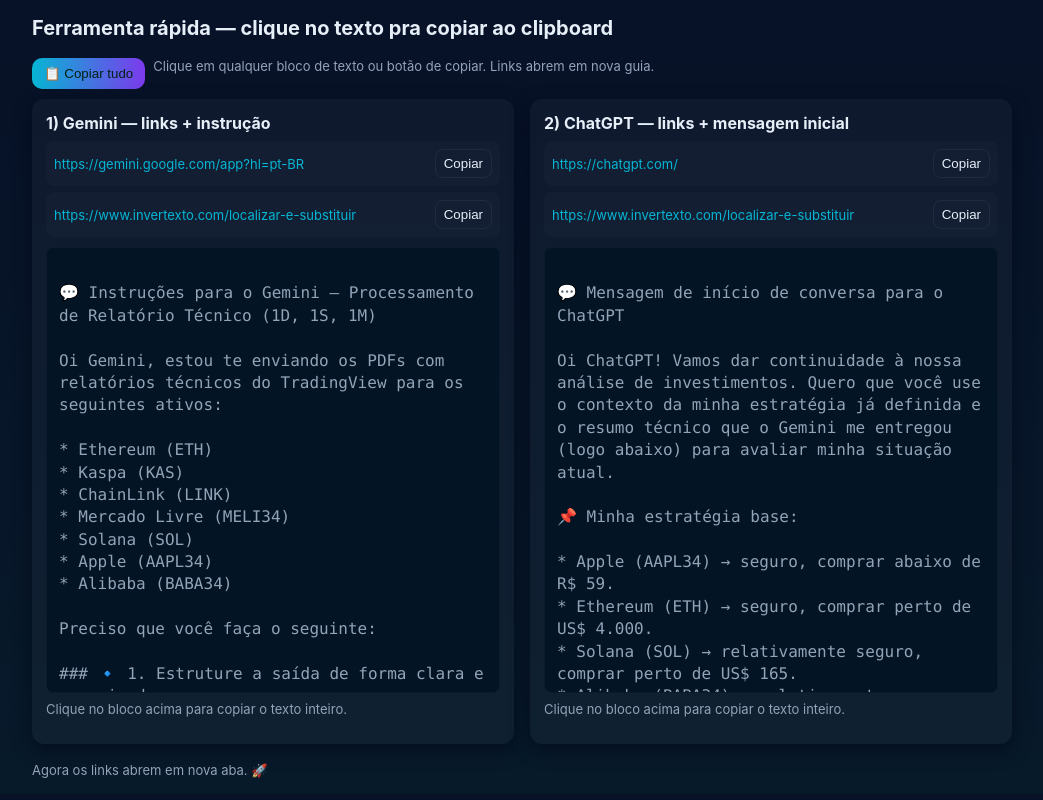
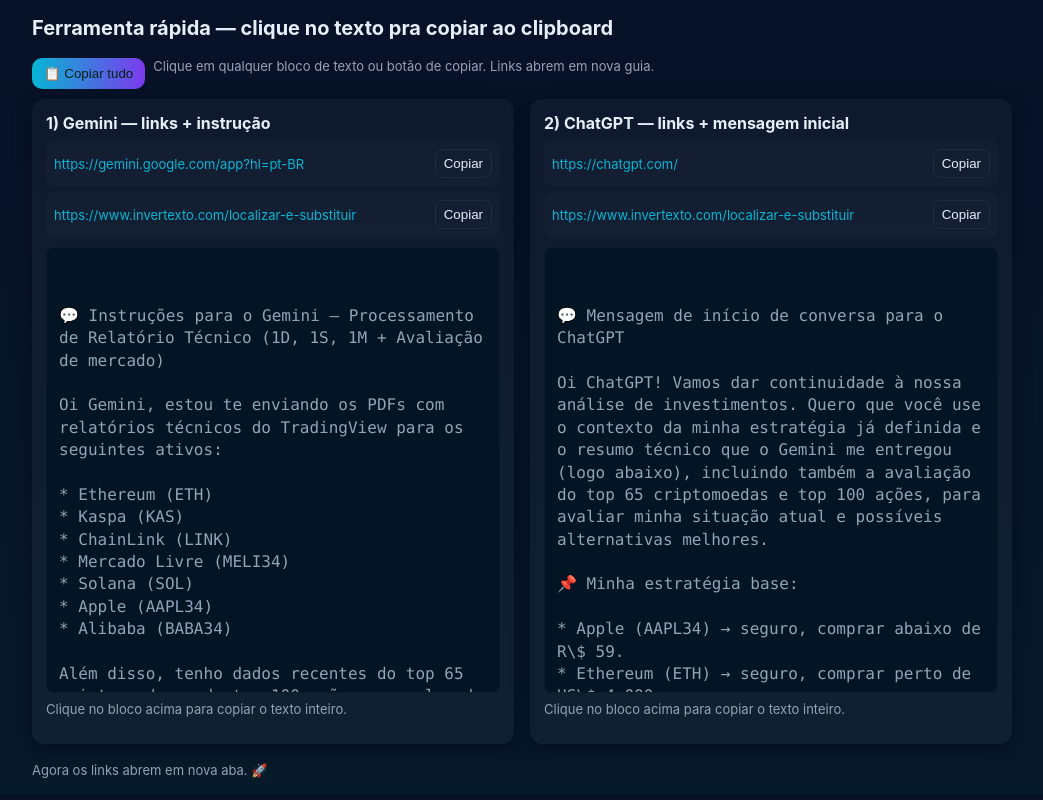
Before and after one commit to BarujaFe/Legacy, a plain HTML site: page index.html in a window 1280 px wide. Shown: the whole page, without its empty margins (118-1161 px from the left). Drawn offline with Linux system fonts and the light colour scheme.

Commit message:
Update index.html

```diff
--- a/index.html
+++ b/index.html
@@ -52,7 +52,8 @@
       </div>
 
       <div class="text-block" tabindex="0" title="Clique para copiar" data-copy>
-💬 Instruções para o Gemini – Processamento de Relatório Técnico (1D, 1S, 1M)
+
+💬 Instruções para o Gemini – Processamento de Relatório Técnico (1D, 1S, 1M + Avaliação de mercado)
 
 Oi Gemini, estou te enviando os PDFs com relatórios técnicos do TradingView para os seguintes ativos:
 
@@ -64,48 +65,74 @@ Oi Gemini, estou te enviando os PDFs com relatórios técnicos do TradingView pa
 * Apple (AAPL34)
 * Alibaba (BABA34)
 
+Além disso, tenho dados recentes do top 65 criptomoedas e do top 100 ações por valor de mercado, incluindo:
+
+Criptomoedas:
+
+* Nome, Preço, 1h %, 24h %, 7d %, Cap. de Mercado, Volume(24h), Fornecimento Circulante, Últimos 7 Dias
+
+Ações:
+
+* País/Região, Valor de Mercado, Preço, Variação %, Volume Rel., P/L, EPS dil TTM, Crescimento EPS dil. 12M Ano a Ano, Div. Yield %, Setor, Classificação dos Analistas
+
 Preciso que você faça o seguinte:
 
 ### 🔹 1. Estruture a saída de forma clara e organizada
 
-Para cada ativo, me entregue um bloco de texto neste formato:
+Para cada ativo dos PDFs, me entregue um bloco de texto neste formato:
 
-Ativo: [nome]
-Preço atual: [se disponível no PDF]
-Preço estratégico de compra: [usar como referência]
-  - ETH → US$ 4.000
-  - SOL → US$ 165
-  - LINK → US$ 22
-  - KAS → US$ 0,08
-  - AAPL34 → R$ 59
-  - MELI34 → R$ 103
-  - BABA34 → R$ 22,50–23,50
+Ativo: \[nome]
+Preço atual: \[se disponível no PDF]
+Preço estratégico de compra: \[usar como referência]
+
+* ETH → US\$ 4.000
+* SOL → US\$ 165
+* LINK → US\$ 22
+* KAS → US\$ 0,08
+* AAPL34 → R\$ 59
+* MELI34 → R\$ 103
+* BABA34 → R\$ 22,50–23,50
+
 Resumo técnico:
-  - Diário (1D): [sinal de compra/venda/manter + principais motivos]
-  - Semanal (1S): [idem]
-  - Mensal (1M): [idem]
-Observações: [anotações relevantes, divergências entre indicadores, suporte/resistência]
+
+* Diário (1D): \[sinal de compra/venda/manter + principais motivos]
+* Semanal (1S): \[idem]
+* Mensal (1M): \[idem]
+
+Observações: \[anotações relevantes, divergências entre indicadores, suporte/resistência]
+
+---
 
 ### 🔹 2. Foque no essencial
 
-* Resuma os Osciladores, Médias Móveis e Pontos de Pivô em insights curtos (não copie tabela inteira).
+* Resuma Osciladores, Médias Móveis e Pontos de Pivô em insights curtos (não copie tabela inteira).
 * Destaque contradições relevantes (ex.: tendência geral de baixa, mas médias móveis fortes em alta).
 * Aponte sinais de risco (ex.: sobrecompra, perda de força no curto prazo).
 
+---
+
 ### 🔹 3. Adapte para a estratégia já definida
 
-Use os preços estratégicos de compra como referência.
+* Use os preços estratégicos de compra como referência.
 
-* Se o ativo está próximo ou abaixo do preço estratégico, marque como “🚨 oportunidade próxima”.
-* Se está longe, marque como “ainda distante do ponto de entrada”.
+  * Se o ativo está próximo ou abaixo do preço estratégico, marque como “🚨 oportunidade próxima”.
+  * Se está longe, marque como “ainda distante do ponto de entrada”.
+
+* Para os top 65 criptos e top 100 ações, avalie:
+
+  * Existe algum ativo com melhor ponto de entrada ou maior potencial de valorização do que os que já monitoramos?
+  * Se sim, indique nome, preço atual, preço estratégico recomendado e justificativa técnica resumida.
+  * Classifique como “🚨 oportunidade potencial” ou “📌 monitorar”.
+
+---
 
 ### 🔹 4. Entregue em texto corrido e claro
 
-O objetivo é eu poder copiar sua resposta e mandar direto para o ChatGPT, para que ele avalie minha situação de investimento. Não preciso de introduções longas nem explicações genéricas.
+* O objetivo é eu poder copiar sua resposta e mandar direto para o ChatGPT, para que ele avalie minha situação de investimento.
+* Sem introduções longas ou explicações genéricas. Apenas análise condensada, padronizada e interpretável, pronta para uso.
 
----
 
-👉 Em resumo: preciso que você transforme os PDFs em um relatório condensado, padronizado e interpretável, alinhado com meus preços estratégicos, pronto para eu mandar ao ChatGPT para análise.
+
       </div>
       <p class="hint small">Clique no bloco acima para copiar o texto inteiro.</p>
     </section>
@@ -126,19 +153,20 @@ O objetivo é eu poder copiar sua resposta e mandar direto para o ChatGPT, para
       </div>
 
       <div class="text-block" tabindex="0" title="Clique para copiar" data-copy>
+
 💬 Mensagem de início de conversa para o ChatGPT
 
-Oi ChatGPT! Vamos dar continuidade à nossa análise de investimentos. Quero que você use o contexto da minha estratégia já definida e o resumo técnico que o Gemini me entregou (logo abaixo) para avaliar minha situação atual.
+Oi ChatGPT! Vamos dar continuidade à nossa análise de investimentos. Quero que você use o contexto da minha estratégia já definida e o resumo técnico que o Gemini me entregou (logo abaixo), incluindo também a avaliação do top 65 criptomoedas e top 100 ações, para avaliar minha situação atual e possíveis alternativas melhores.
 
 📌 Minha estratégia base:
 
-* Apple (AAPL34) → seguro, comprar abaixo de R$ 59.
-* Ethereum (ETH) → seguro, comprar perto de US$ 4.000.
-* Solana (SOL) → relativamente seguro, comprar perto de US$ 165.
-* Alibaba (BABA34) → relativamente seguro, comprar entre R$ 22,50–23,50.
-* Chainlink (LINK) → alto potencial, comprar perto de US$ 22.
-* Kaspa (KAS) → alto potencial/alto risco, comprar perto de US$ 0,08.
-* Mercado Livre (MELI34) → grande potencial, comprar perto de R$ 103.
+* Apple (AAPL34) → seguro, comprar abaixo de R\$ 59.
+* Ethereum (ETH) → seguro, comprar perto de US\$ 4.000.
+* Solana (SOL) → relativamente seguro, comprar perto de US\$ 165.
+* Alibaba (BABA34) → relativamente seguro, comprar entre R\$ 22,50–23,50.
+* Chainlink (LINK) → alto potencial, comprar perto de US\$ 22.
+* Kaspa (KAS) → alto potencial/alto risco, comprar perto de US\$ 0,08.
+* Mercado Livre (MELI34) → grande potencial, comprar perto de R\$ 103.
 
 🎯 Resumo da estratégia geral:
 
@@ -146,22 +174,25 @@ Oi ChatGPT! Vamos dar continuidade à nossa análise de investimentos. Quero que
 * Solana + Alibaba → meio-termo (risco controlado, potencial bom).
 * Chainlink + Kaspa + MELI → alto potencial, risco maior.
 
-⚡ Sua tarefa com o resumo técnico do Gemini:
+⚡ Sua tarefa com o resumo técnico do Gemini e dados adicionais:
 
 1. Dizer quais ativos já estão no ponto de compra.
-2. Quais estão próximos.
-3. Quais estão longe.
-4. Se algum cenário mudou em relação à minha estratégia base.
-5. Me dar um parecer prático: se devo comprar, esperar, ou só monitorar.
+2. Quais estão próximos do ponto de entrada estratégico.
+3. Quais estão longe do ponto de entrada.
+4. Indicar se algum cenário mudou em relação à minha estratégia base.
+5. Avaliar o top 65 criptos e top 100 ações: se há ativos com melhor potencial ou ponto de entrada mais interessante que os ativos já monitorados.
+6. Me dar um parecer prático: comprar, esperar, ou apenas monitorar.
+7. Destacar sinais de risco ou oportunidades excepcionais.
 
 ---
 
-📄 Resumo técnico (do Gemini):
+📄 Resumo técnico (do Gemini + dados de mercado):
 abcdef
 
 ---
 
-👉 A partir disso, quero que você me dê uma análise direta, consistente e alinhada com a estratégia que já definimos juntos.
+👉 A partir disso, quero que você me dê uma análise direta, condensada, prática e alinhada com a estratégia que já definimos.
+
       </div>
       <p class="hint small">Clique no bloco acima para copiar o texto inteiro.</p>
     </section>
```
